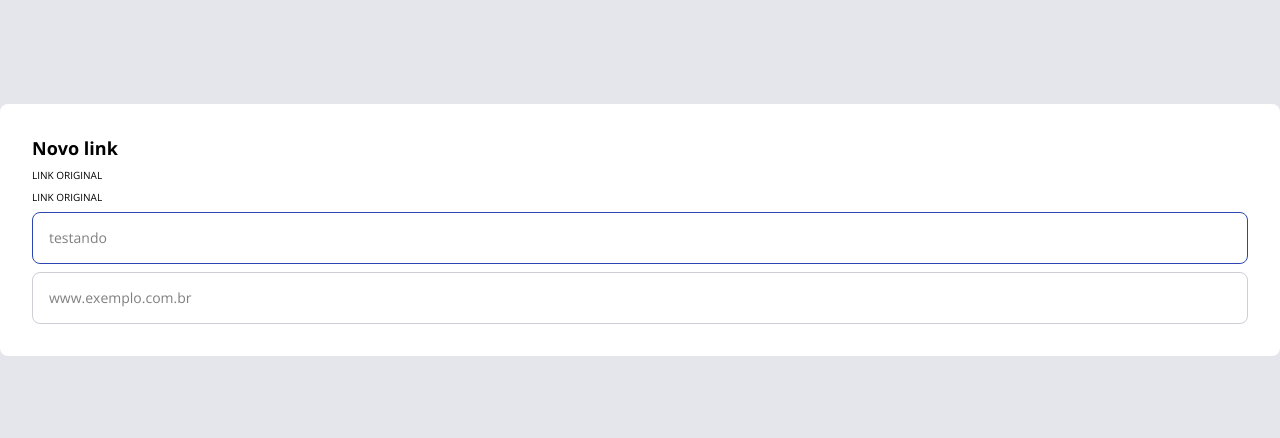
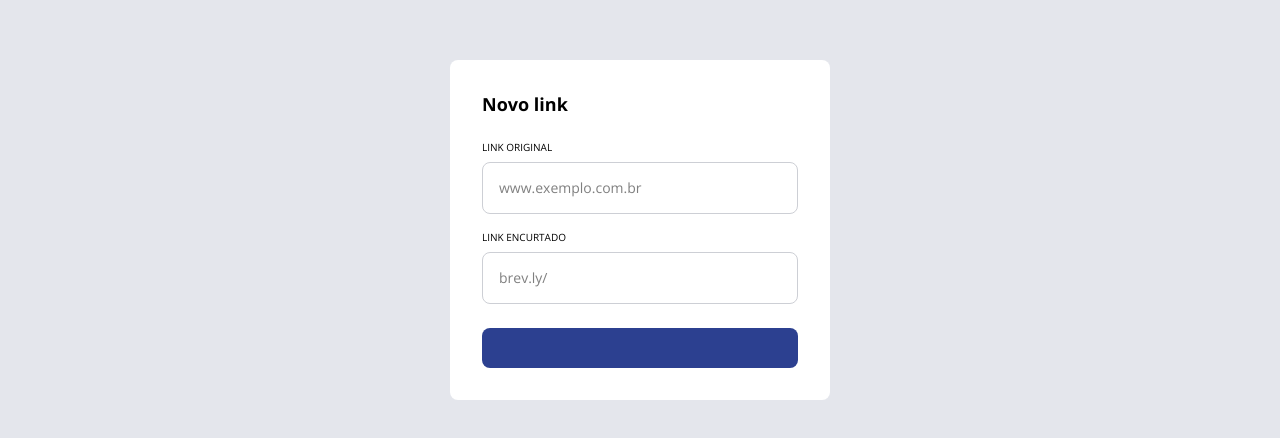
Before and after one commit to lucasesser/frontend-project, a React (Vite) app: page / in a window 1280 px wide. Shown: the part 170-608 px from the top of the page. Built offline with nearby package versions, Linux system fonts and the light colour scheme.

Commit message:
refactor: enhance Input component with title prop and update NewLink layout

```diff
--- /dev/null
+++ b/src/components/button.tsx
@@ -0,0 +1,5 @@
+export default function Button() {
+    return(
+        <button className="bg-blue-dark w-full h-12 rounded-lg text-white" />
+    )
+}
--- a/src/components/input.tsx
+++ b/src/components/input.tsx
@@ -2,7 +2,7 @@ import { cva, type VariantProps } from "class-variance-authority"
 import Text from "./text"
 import Warning from "../assets/icons/warning.svg?react"
 
-const inputVariants = cva("border rounded-lg font-open-sans text-sm/4.5 font-normal p-4 items-center",
+const inputVariants = cva("border rounded-lg font-open-sans text-sm/4.5 font-normal p-4 items-center w-full",
     {
         variants: {
             variant: {
@@ -18,15 +18,16 @@ const inputVariants = cva("border rounded-lg font-open-sans text-sm/4.5 font-nor
 )
 
 interface inputs extends VariantProps<typeof inputVariants>{
+    title: string
     placeholder?: string
     className?: string
 }
 
-export default function Input({placeholder, className, variant}: inputs) {
+export default function Input({title, placeholder, className, variant, ...props}: inputs) {
     return(
         <div className="flex flex-col justify-start gap-2">
-            <Text variant="Text Xs" className={variant === "error" ? "text-danger" : undefined}>LINK ORIGINAL</Text>
-            <input className={inputVariants({variant, className})} placeholder={placeholder}/>
+            <Text variant="Text Xs" className={variant === "error" ? "text-danger" : undefined}>{title}</Text>
+            <input  className={inputVariants({variant, className})} placeholder={placeholder}/>
             {variant === "error" && <div className="flex items-center gap-2"><Warning className="fill-danger size-3"/><Text variant="Text Sm">Error message</Text></div>}
         </div>
     )
--- a/src/components/newLink.tsx
+++ b/src/components/newLink.tsx
@@ -1,14 +1,16 @@
 import Text from "./text";
 import Input from "./input";
+import Button from "./button";
 
 export default function NewLink() {
     return (
-        <div className="bg-white flex flex-col rounded-lg p-8 gap-2 w-full">
+        <div className="bg-white flex flex-col rounded-lg p-8 gap-6 max-w-95 max-h-85 w-full">
             <Text variant="Text Lg">Novo link</Text>
-            <Text variant="Text Xs">LINK ORIGINAL</Text>
-            <Input placeholder="testando" variant="active"/>
-
-            <input placeholder="www.exemplo.com.br" className="border rounded-lg border-gray-300 font-open-sans text-sm/4.5 font-normal p-4"/>
+            <div className="flex flex-col gap-4">
+                <Input title="LINK ORIGINAL" placeholder="www.exemplo.com.br" variant="default"/>
+                <Input title="LINK ENCURTADO" placeholder="brev.ly/" variant="default"/>
+            </div>
+            <Button />
         </div>
     )
 }
```
